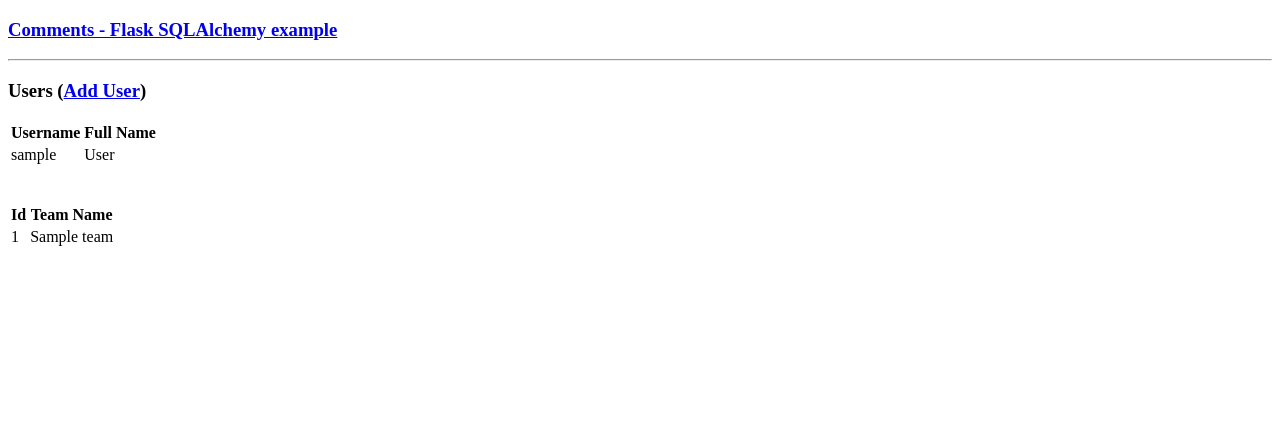
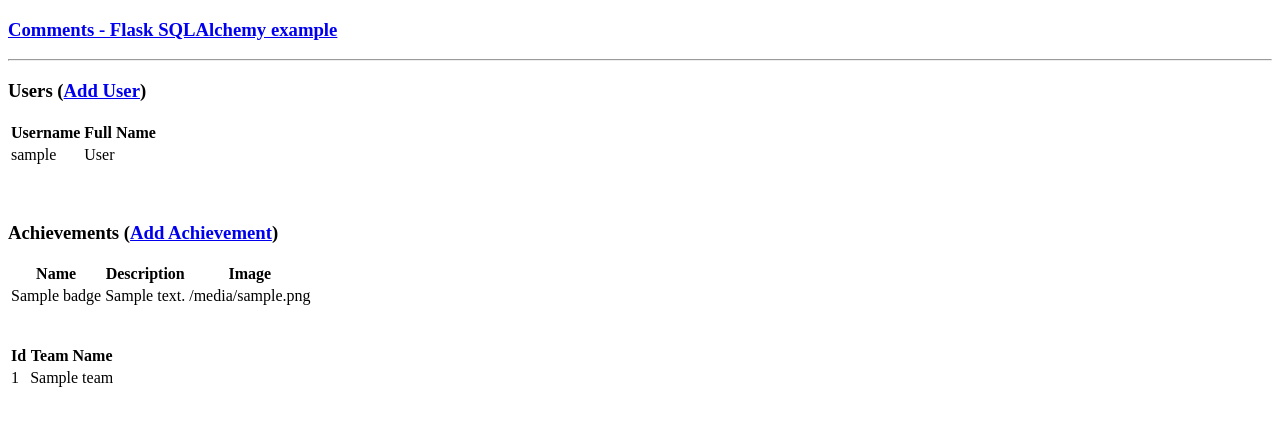
Before and after one commit to btaylor66/SREAchievements, a Flask app: template templates/show_all.html in a window 1280 px wide. Shown: the top 426 px of the page. Run offline with Flask 2, Linux system fonts and the light colour scheme; the template is opened without the code that fills it: most values are stand-ins (such as "Sample title", 1, 10 or a date in 2020).

Commit message:
Added Achievements table, show_all, and creation pages.

```diff
--- a/sreachievementswebapp/models/achievement.py
+++ b/sreachievementswebapp/models/achievement.py
@@ -20,6 +20,7 @@
     id = db.Column(db.Integer, primary_key=True, autoincrement=True)
     name = db.Column(db.String(50), unique=True)
     description = db.Column(db.String(50))
+    image = db.Column(db.String(100), nullable=True)
     people = db.relationship('Person', secondary=m2m_achievement_person, backref='Achievement')
 
     # team = db.relationship("Teams", back_populates="users")
@@ -27,9 +28,10 @@
 
     known_achievements = []
 
-    def __init__(self, name, description):
+    def __init__(self, name, description, image):
         self.name = name
         self.description = description
+        self.image = image
         # self.team_id = team_id
         # self.team = team
 
--- a/templates/show_all.html
+++ b/templates/show_all.html
@@ -13,7 +13,7 @@
          {{ message }}
       {%- endfor %}
 
-      <h3>Users (<a href = "{{ url_for('new') }}">Add User</a>)</h3>
+      <h3>Users (<a href = "{{ url_for('new_user') }}">Add User</a>)</h3>
 
       <table>
          <thead>
@@ -28,6 +28,29 @@
                <tr>
                   <td>{{ user.username }}</td>
                   <td>{{ user.fullname }}</td>
+               </tr>
+            {% endfor %}
+         </tbody>
+      </table>
+      <br>
+      <br>
+      <h3>Achievements (<a href = "{{ url_for('new_achievement') }}">Add Achievement</a>)</h3>
+
+      <table>
+         <thead>
+            <tr>
+               <th>Name</th>
+               <th>Description</th>
+               <th>Image</th>
+            </tr>
+         </thead>
+
+         <tbody>
+            {% for badge in achievement %}
+               <tr>
+                  <td>{{ badge.name }}</td>
+                  <td>{{ badge.description }}</td>
+                  <td>{{ badge.image }}</td>
                </tr>
             {% endfor %}
          </tbody>
```
Also changed, not shown: webapp.py (+19 -4 lines), templates/new_user.html (renamed from templates/new.html).
